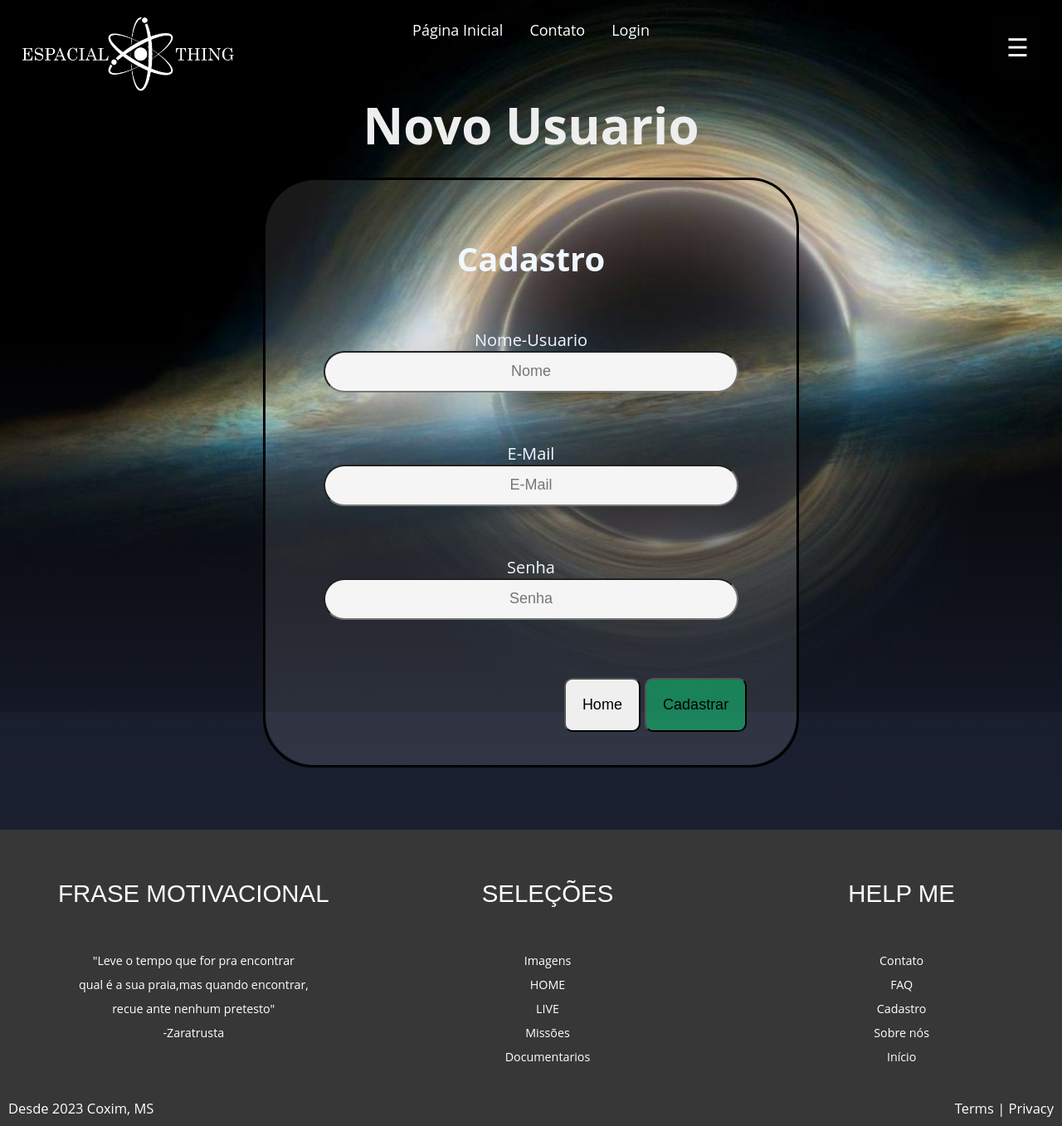
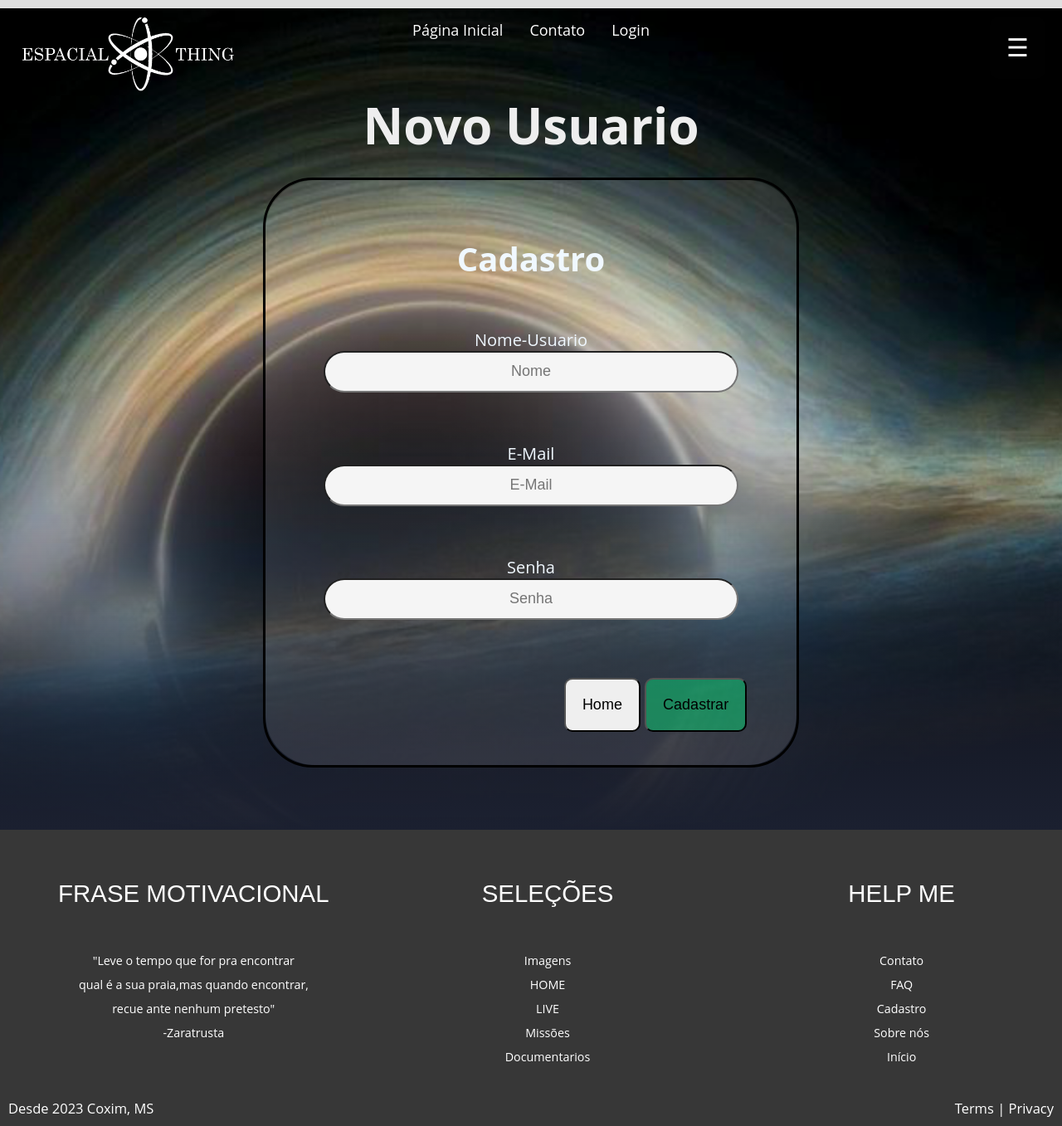
Before and after one commit to Jonata03/Espacial-Things, a PHP site: page /NovoUsuario/novoUsuario.php in a window 1280 px wide. Shown: the whole page at 83% size. Run offline with PHP 8.4, Linux system fonts and the light colour scheme.

Commit message:
conserto da borda em cima do footer

```diff
--- a/NovoUsuario/header.css
+++ b/NovoUsuario/header.css
@@ -27,7 +27,7 @@
 .header:before {
     content: "";
     width: 100%;
-    height: 200%;
+    height: 190%;
     position: absolute;
     top: 0;
     left: 0;
@@ -37,9 +37,9 @@
     scale: (1.0, 1.0);
     transform: translateZ(0);
     background: #1B2030 url(../assets/img/Intestellar\ Gargantua\ Black\ Hole.jpg) 100% 0 no-repeat;
-    background-size: 125%;
+    background-size: 200%;
     background-attachment: scroll;
-    animation: grow 50s reverse 1ms infinite;
+    animation: grow 70s reverse 1ms infinite;
     transition: all 0.4s ease-out;
     z-index: -2
 }
@@ -54,7 +54,7 @@
     }
 
     50% {
-        transform: scale(2) translateY(500px)
+        transform: scale(2) translateY(700px)
     }
 }
 
```
